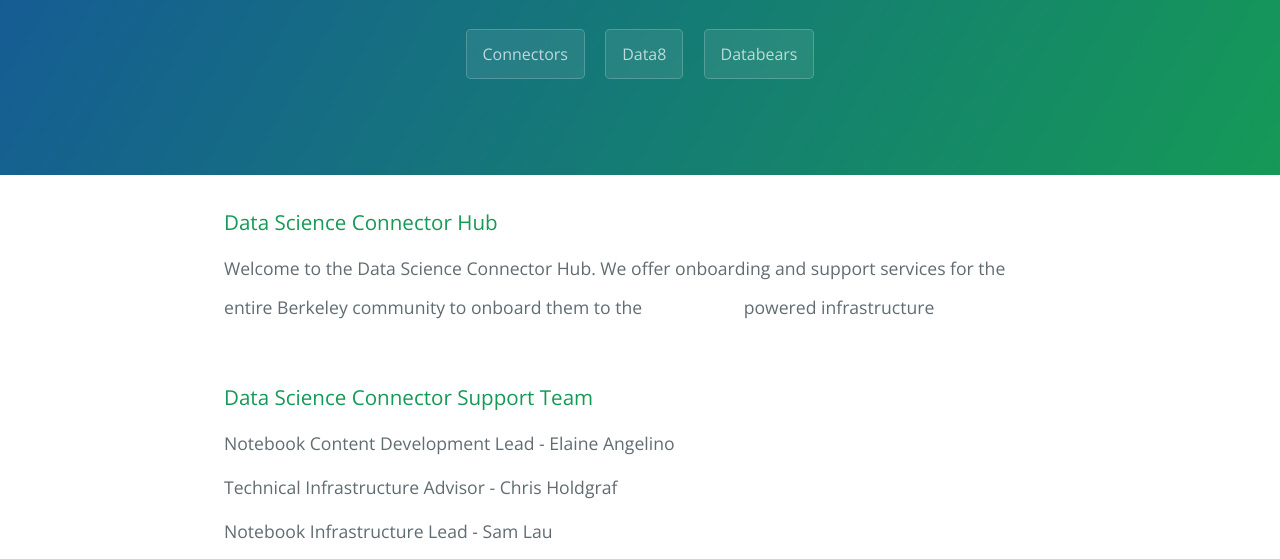
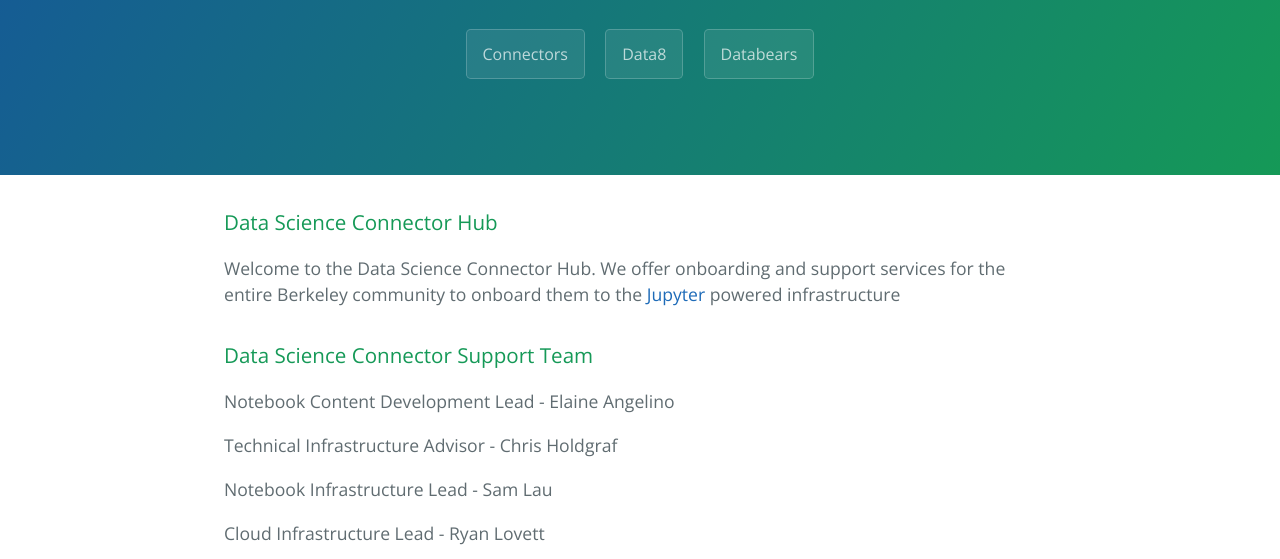
Before and after one commit to data-8/connector-instructors, a plain HTML site: page index.html in a window 1280 px wide. Shown: the part 208-767 px from the top of the page. Drawn offline with nearby package versions, Linux system fonts and the light colour scheme.

Commit message:
fixed jupyter link

```diff
--- a/index.html
+++ b/index.html
@@ -22,7 +22,7 @@
       <h3>
 <a id="welcome-to-github-pages" class="anchor" href="#welcome-to-github-pages" aria-hidden="true"><span class="octicon octicon-link"></span></a>Data Science Connector Hub</h3>
 
-<p>Welcome to the Data Science Connector Hub. We offer onboarding and support services for the entire Berkeley community to onboard them to the <a href="http://jupyter.org/" class="btn">Jupyter</a> powered infrastructure</p>
+<p>Welcome to the Data Science Connector Hub. We offer onboarding and support services for the entire Berkeley community to onboard them to the <a href="http://jupyter.org/" span class="octicon octicon-link">Jupyter</a> powered infrastructure</p>
 
 <h3>Data Science Connector Support Team</h3>
 
```
